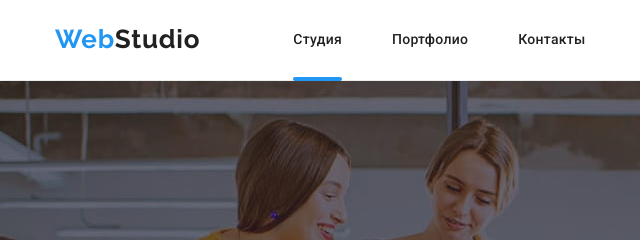
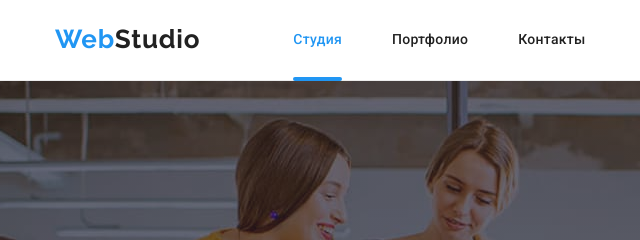
Before and after one commit to AndriiBogomolov/goit-markup-hw-05, a plain HTML site: page index.html in a window 1280 px wide. Shown: the top 240 px of the page, 0-640 px from the left. Drawn offline with nearby package versions, Linux system fonts and the light colour scheme.

Commit message:
added text color for nav current

```diff
--- a/css/styles.css
+++ b/css/styles.css
@@ -167,6 +167,7 @@ ul {
     content: '';
     position: absolute;
     height: 4px;
+    display: block;
     background-color: var(--title-text-color);
     bottom: -1px;
     width: 100%;
@@ -175,6 +176,10 @@ ul {
 
 }
 
+.current {
+    position: relative;
+    color: var(--title-text-color);
+}
 
 
 /* Email and telephone */
```
